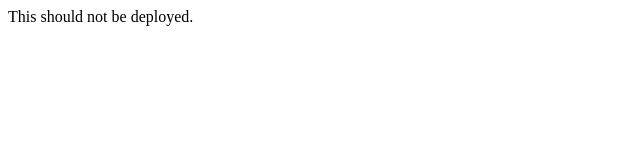
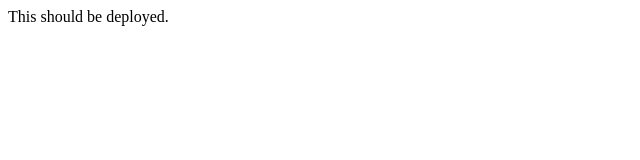
Before and after one commit to pieceOpiland/travis-ci-heroku-playground, a website: page web/index.html in a window 1280 px wide. Shown: the full height of the page, 0-640 px from the left. Drawn offline with Linux system fonts and the light colour scheme.

Commit message:
Fixing the build.

```diff
--- a/web/index.html
+++ b/web/index.html
@@ -4,6 +4,6 @@
 <title>Just trying out travis-ci</title>
 </head>
 <body>
-This should not be deployed.
+This should be deployed.
 </body>
 </html>
```
Also changed, not shown: test/index.js (+1 -1 lines).
